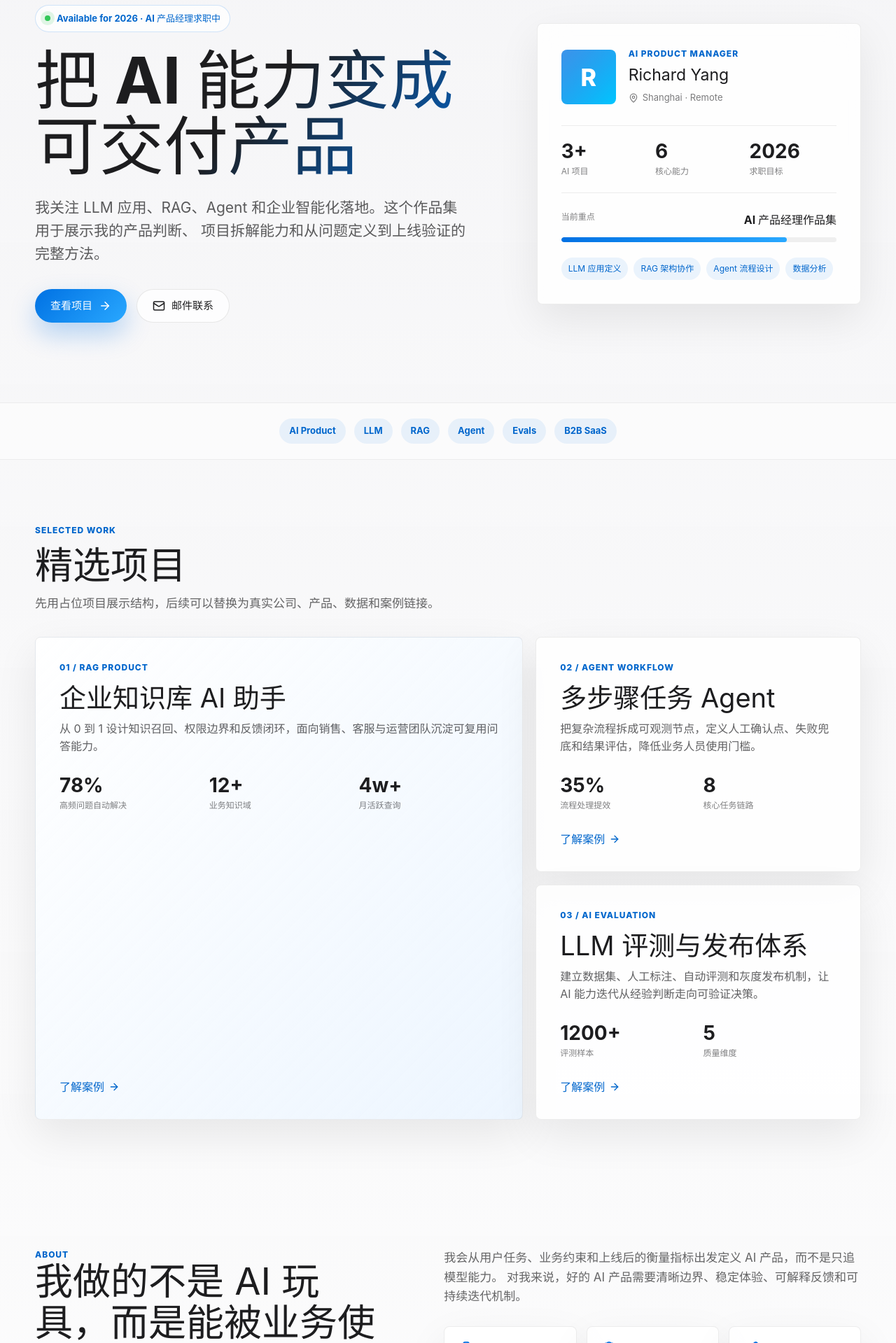
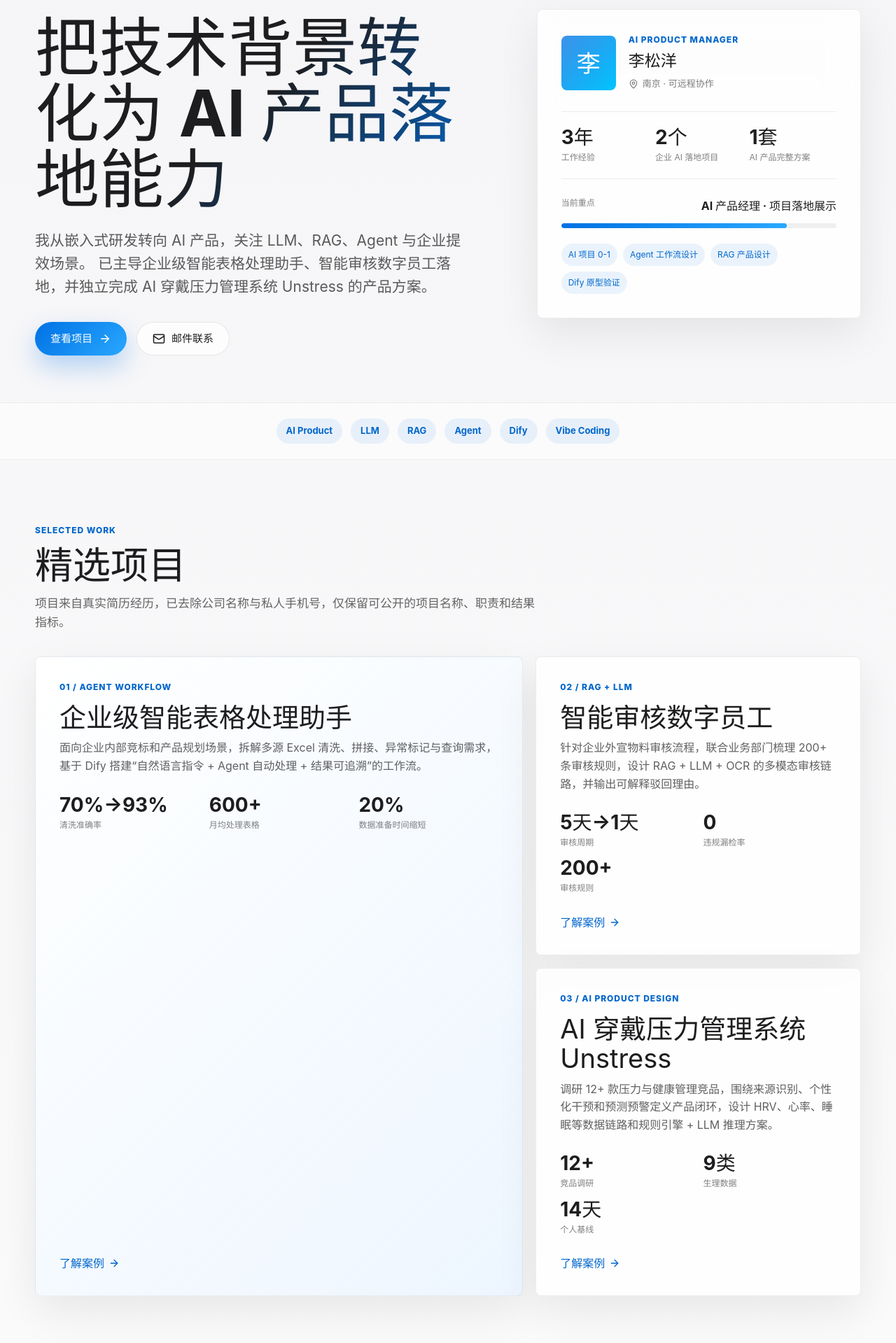
Before and after one commit to Richard-Yang0130/ai-pm-portfolio, a React (Vite) app: page / in a window 1280 px wide. Shown: the part 161-2080 px from the top of the page at 70% size. Built offline with nearby package versions, Linux system fonts and the light colour scheme.

Commit message:
Update portfolio with redacted resume content

```diff
--- a/index.html
+++ b/index.html
@@ -5,9 +5,9 @@
     <meta name="viewport" content="width=device-width, initial-scale=1.0" />
     <meta
       name="description"
-      content="Richard Yang 的 AI 产品经理求职作品集，展示 AI 产品案例、能力矩阵和联系方式。"
+      content="李松洋的 AI 产品经理求职作品集，展示 AI 产品案例、能力矩阵和联系方式。"
     />
-    <title>Richard Yang | AI Product Manager</title>
+    <title>李松洋 | AI 产品经理</title>
   </head>
   <body>
     <div id="root"></div>
--- a/src/App.jsx
+++ b/src/App.jsx
@@ -12,36 +12,49 @@ import {
 
 const projects = [
   {
-    label: '01 / RAG Product',
-    title: '企业知识库 AI 助手',
-    summary: '从 0 到 1 设计知识召回、权限边界和反馈闭环，面向销售、客服与运营团队沉淀可复用问答能力。',
+    label: '01 / Agent Workflow',
+    title: '企业级智能表格处理助手',
+    summary:
+      '面向企业内部竞标和产品规划场景，拆解多源 Excel 清洗、拼接、异常标记与查询需求，基于 Dify 搭建“自然语言指令 + Agent 自动处理 + 结果可追溯”的工作流。',
     metrics: [
-      ['78%', '高频问题自动解决'],
-      ['12+', '业务知识域'],
-      ['4w+', '月活跃查询'],
+      ['70%→93%', '清洗准确率'],
+      ['600+', '月均处理表格'],
+      ['20%', '数据准备时间缩短'],
     ],
   },
   {
-    label: '02 / Agent Workflow',
-    title: '多步骤任务 Agent',
-    summary: '把复杂流程拆成可观测节点，定义人工确认点、失败兜底和结果评估，降低业务人员使用门槛。',
+    label: '02 / RAG + LLM',
+    title: '智能审核数字员工',
+    summary:
+      '针对企业外宣物料审核流程，联合业务部门梳理 200+ 条审核规则，设计 RAG + LLM + OCR 的多模态审核链路，并输出可解释驳回理由。',
     metrics: [
-      ['35%', '流程处理提效'],
-      ['8', '核心任务链路'],
+      ['5天→1天', '审核周期'],
+      ['0', '违规漏检率'],
+      ['200+', '审核规则'],
     ],
   },
   {
-    label: '03 / AI Evaluation',
-    title: 'LLM 评测与发布体系',
-    summary: '建立数据集、人工标注、自动评测和灰度发布机制，让 AI 能力迭代从经验判断走向可验证决策。',
+    label: '03 / AI Product Design',
+    title: 'AI 穿戴压力管理系统 Unstress',
+    summary:
+      '调研 12+ 款压力与健康管理竞品，围绕来源识别、个性化干预和预测预警定义产品闭环，设计 HRV、心率、睡眠等数据链路和规则引擎 + LLM 推理方案。',
     metrics: [
-      ['1200+', '评测样本'],
-      ['5', '质量维度'],
+      ['12+', '竞品调研'],
+      ['9类', '生理数据'],
+      ['14天', '个人基线'],
     ],
   },
 ];
 
-const capabilities = ['LLM 应用定义', 'RAG 架构协作', 'Agent 流程设计', '数据分析', '产品评测', '跨团队推进'];
+const capabilities = [
+  'AI 项目 0-1',
+  'Agent 工作流设计',
+  'RAG 产品设计',
+  'Dify 原型验证',
+  '评测指标设计',
+  '跨团队推进',
+  '技术背景转产品判断',
+];
 
 const navItems = [
   ['作品', '#work'],
@@ -55,9 +68,9 @@ export default function App() {
     <main className="site-shell antialiased">
       <div className="background-grid" aria-hidden="true" />
       <nav className="top-nav" aria-label="主导航">
-        <a className="brand" href="#top" aria-label="Richard Yang 首页">
-          <span className="brand-mark">R</span>
-          <span>Richard Yang</span>
+        <a className="brand" href="#top" aria-label="李松洋 首页">
+          <span className="brand-mark">李</span>
+          <span>李松洋</span>
         </a>
         <div className="nav-links">
           {navItems.map(([label, href]) => (
@@ -76,19 +89,19 @@ export default function App() {
         <div className="hero-copy">
           <div className="status-pill">
             <span className="pulse" />
-            Available for 2026 · AI 产品经理求职中
+            3 年工作经验 · AI 产品经理求职中
           </div>
-          <h1>把 AI 能力变成可交付产品</h1>
+          <h1>把技术背景转化为 AI 产品落地能力</h1>
           <p className="hero-lede">
-            我关注 LLM 应用、RAG、Agent 和企业智能化落地。这个作品集用于展示我的产品判断、
-            项目拆解能力和从问题定义到上线验证的完整方法。
+            我从嵌入式研发转向 AI 产品，关注 LLM、RAG、Agent 与企业提效场景。
+            已主导企业级智能表格处理助手、智能审核数字员工落地，并独立完成 AI 穿戴压力管理系统 Unstress 的产品方案。
           </p>
           <div className="hero-actions">
             <a className="button-primary" href="#work">
               查看项目
               <ArrowRight size={18} />
             </a>
-            <a className="button-secondary" href="mailto:hello@example.com">
+            <a className="button-secondary" href="mailto:lisongyang0130@gmail.com">
               <Mail size={18} />
               邮件联系
             </a>
@@ -98,35 +111,35 @@ export default function App() {
         <aside className="profile-panel" aria-label="个人摘要">
           <div className="profile-head">
             <div className="avatar-visual" aria-hidden="true">
-              R
+              李
             </div>
             <div>
               <p className="eyebrow">AI Product Manager</p>
-              <h2>Richard Yang</h2>
+              <h2>李松洋</h2>
               <p className="muted-row">
                 <MapPin size={14} />
-                Shanghai · Remote
+                南京 · 可远程协作
               </p>
             </div>
           </div>
           <div className="metric-grid">
             <div>
-              <strong>3+</strong>
-              <span>AI 项目</span>
+              <strong>3年</strong>
+              <span>工作经验</span>
             </div>
             <div>
-              <strong>6</strong>
-              <span>核心能力</span>
+              <strong>2个</strong>
+              <span>企业 AI 落地项目</span>
             </div>
             <div>
-              <strong>2026</strong>
-              <span>求职目标</span>
+              <strong>1套</strong>
+              <span>AI 产品完整方案</span>
             </div>
           </div>
           <div className="mini-product">
             <div>
               <span>当前重点</span>
-              <strong>AI 产品经理作品集</strong>
+              <strong>AI 产品经理 · 项目落地展示</strong>
             </div>
             <div className="progress-track">
               <span />
@@ -141,7 +154,7 @@ export default function App() {
       </section>
 
       <section className="logo-strip" aria-label="关注方向">
-        {['AI Product', 'LLM', 'RAG', 'Agent', 'Evals', 'B2B SaaS'].map((item) => (
+        {['AI Product', 'LLM', 'RAG', 'Agent', 'Dify', 'Vibe Coding'].map((item) => (
           <span key={item}>{item}</span>
         ))}
       </section>
@@ -150,7 +163,7 @@ export default function App() {
         <div className="section-heading">
           <p className="eyebrow">Selected Work</p>
           <h2>精选项目</h2>
-          <p>先用占位项目展示结构，后续可以替换为真实公司、产品、数据和案例链接。</p>
+          <p>项目来自真实简历经历，已去除公司名称与私人手机号，仅保留可公开的项目名称、职责和结果指标。</p>
         </div>
         <div className="project-grid">
           {projects.map((project, index) => (
@@ -178,12 +191,12 @@ export default function App() {
       <section id="about" className="about-section">
         <div>
           <p className="eyebrow">About</p>
-          <h2>我做的不是 AI 玩具，而是能被业务使用的产品。</h2>
+          <h2>某硬科技企业：嵌入式软件开发工程师 → AI 产品经理。</h2>
         </div>
         <div className="about-copy">
           <p>
-            我会从用户任务、业务约束和上线后的衡量指标出发定义 AI 产品，而不是只追模型能力。
-            对我来说，好的 AI 产品需要清晰边界、稳定体验、可解释反馈和可持续迭代机制。
+            早期负责 Linux/ReWorks 底层驱动适配、通信协议栈和数据采集应用开发，积累了从技术问题定位到跨团队联调的工程经验。
+            转向 AI 产品后，我更关注真实业务流程、工具边界、评测指标和上线后的持续迭代，而不是只展示模型能力。
           </p>
           <div className="about-cards">
             <div>
@@ -194,12 +207,12 @@ export default function App() {
             <div>
               <BadgeCheck size={22} />
               <span>优势</span>
-              <strong>问题定义与落地验证</strong>
+              <strong>工程背景 + 产品落地</strong>
             </div>
             <div>
               <PenLine size={22} />
               <span>输出</span>
-              <strong>PRD、案例、复盘</strong>
+              <strong>原型、PRD、评测与复盘</strong>
             </div>
           </div>
         </div>
@@ -209,7 +222,7 @@ export default function App() {
         <div className="section-heading">
           <p className="eyebrow">Capability</p>
           <h2>能力矩阵</h2>
-          <p>围绕 AI 产品从 0 到 1、从验证到上线所需的关键能力组织。</p>
+          <p>围绕 AI 产品从需求识别、原型验证、Agent/RAG 方案设计，到灰度测试和数据指标跟踪组织。</p>
         </div>
         <div className="capability-grid">
           {capabilities.map((item) => (
@@ -224,11 +237,11 @@ export default function App() {
       <section id="contact" className="contact-section">
         <p className="eyebrow">Contact</p>
         <h2>联系我</h2>
-        <p>欢迎沟通 AI 产品经理机会、项目案例或作品集内容替换。</p>
+        <p>欢迎沟通 AI 产品经理机会。手机号不放在公网页面，如需完整简历可通过邮件联系。</p>
         <div className="contact-actions">
-          <a className="button-primary" href="mailto:hello@example.com">
+          <a className="button-primary" href="mailto:lisongyang0130@gmail.com">
             <Mail size={18} />
-            hello@example.com
+            lisongyang0130@gmail.com
           </a>
           <a className="button-secondary" href="https://github.com/Richard-Yang0130" target="_blank" rel="noreferrer">
             <Github size={18} />
@@ -238,10 +251,10 @@ export default function App() {
       </section>
 
       <footer>
-        <span>© 2026 Richard Yang</span>
+        <span>© 2026 李松洋</span>
         <span>
           <BarChart3 size={14} />
-          Built for AI PM interviews
+          Built for AI PM interviews · Company names redacted
         </span>
       </footer>
     </main>
```
Also changed, not shown: 1 other file (tests, documents, lock files or other folders).
